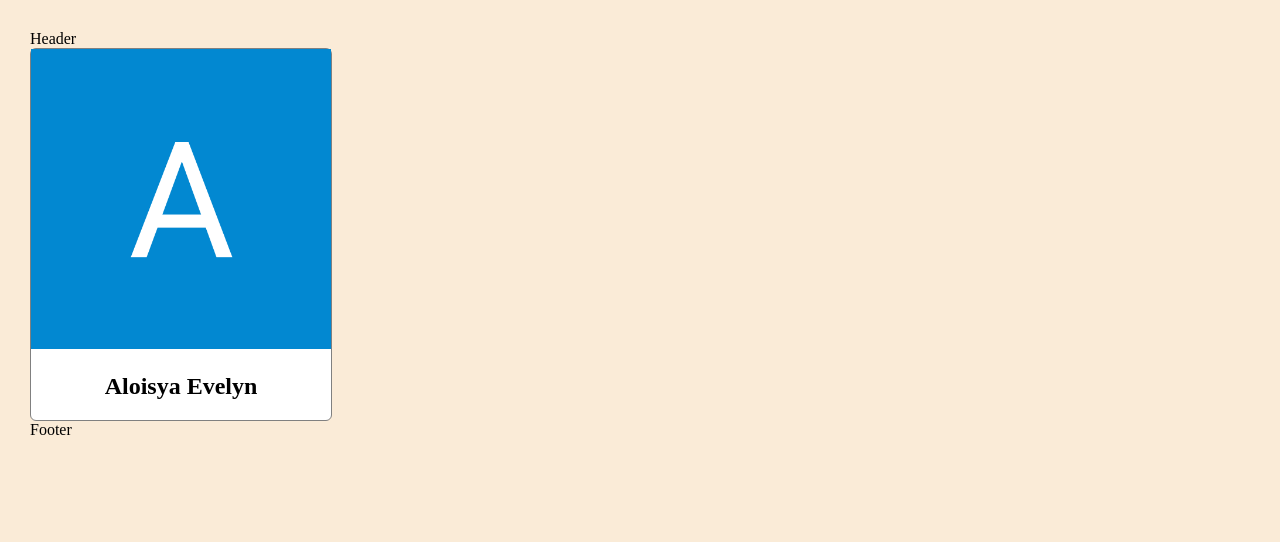
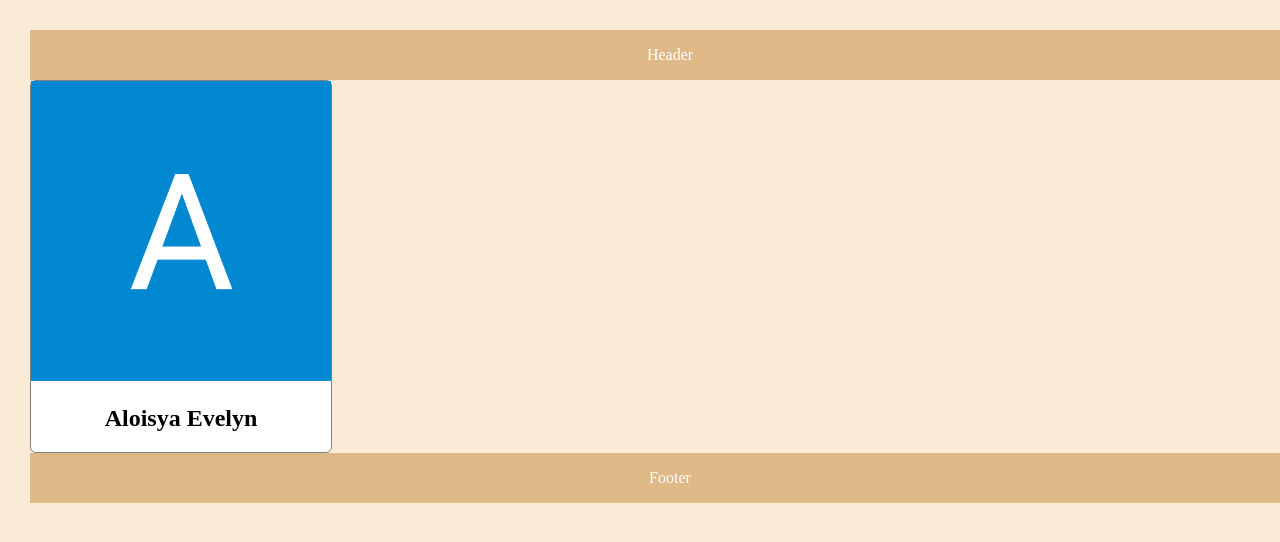
Before and after one commit to aloisyaevelyn/my-repo-from-remote, a plain HTML site: page index.html in a window 1280 px wide. Shown: the top 542 px of the page. Drawn offline with Linux system fonts and the light colour scheme.

Commit message:
added id footer and header

```diff
--- a/style.css
+++ b/style.css
@@ -20,19 +20,20 @@ body {
     text-align: center;
 }
 
-<<<<<<< HEAD
 #footer {
-=======
-#header {
->>>>>>> development-1.0
     width: 100%;
     height: 50px;
     line-height: 50px;
     background-color: burlywood;
     text-align: center;
     color: white;
-<<<<<<< HEAD
  }
-=======
-}
->>>>>>> development-1.0
+
+ #header {
+    width: 100%;
+    height: 50px;
+    line-height: 50px;
+    background-color: burlywood;
+    text-align: center;
+    color: white;
+ }
```
